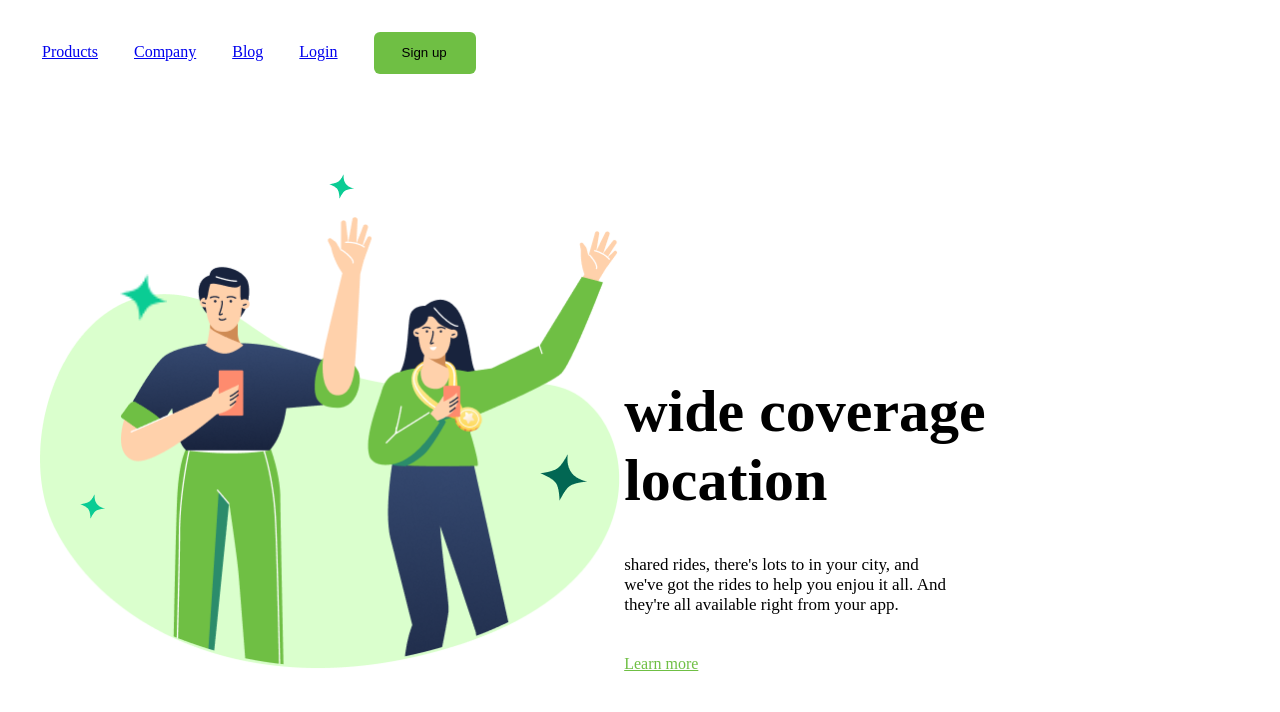
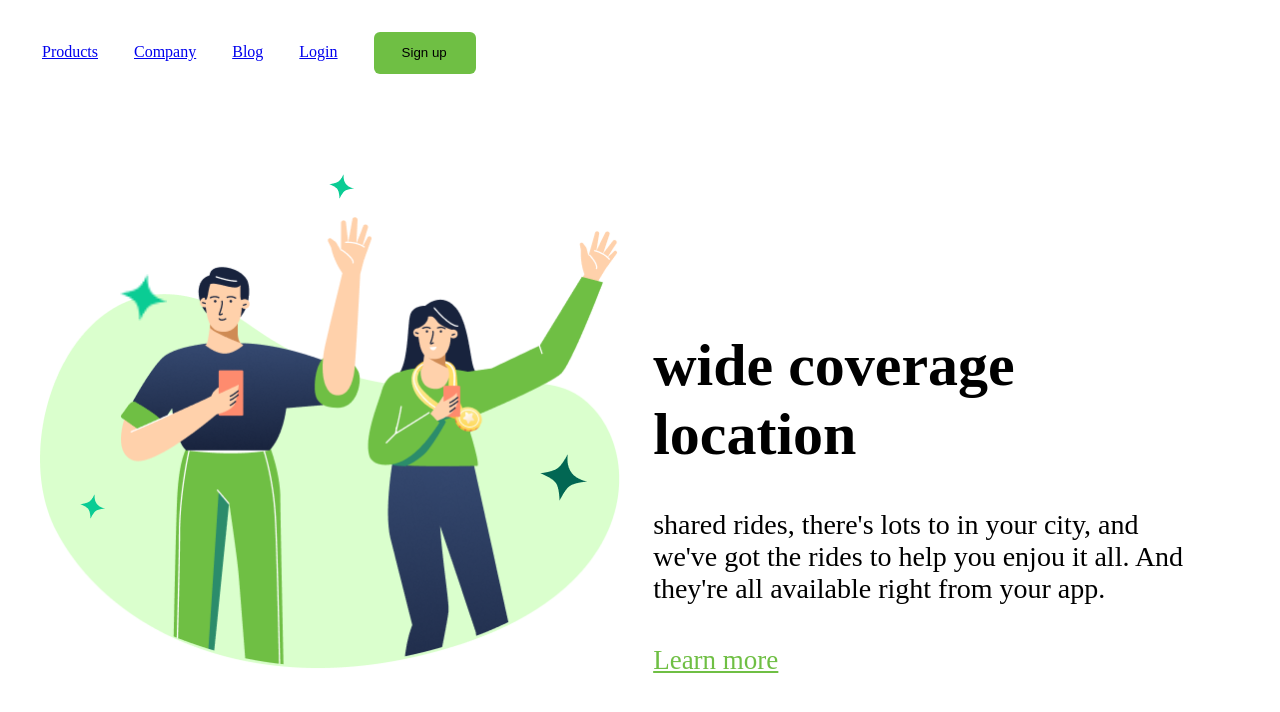
Before and after one commit to JoaoVitorprogramador/projeto-do-dev-club, a plain HTML site: page index.html in a window 1280 px wide. Drawn offline with Linux system fonts and the light colour scheme.

Commit message:
alterção no left, do contexto

```diff
--- a/estyles.css
+++ b/estyles.css
@@ -73,17 +73,21 @@ h1{ font: 700;
     font-size: 60px;
     text-align: left;
     padding-bottom: 40px;
+    margin-left: 29px;
 }
 
-p{ font-size: 17px;
+p{ font-size: 28px;
     font-family: 'Poppins';
     text-align: left;
     padding-bottom: 40px;
+    margin-left: 29px;
 }
 
 #ultimo-link{
     padding-bottom: 25px;
     color:#6FBF44;
+    margin-left: 29px;
+    font-size: 27px;
 }
 
 #ultimo-link:hover{ color: rgb(10, 167, 70); }
```
